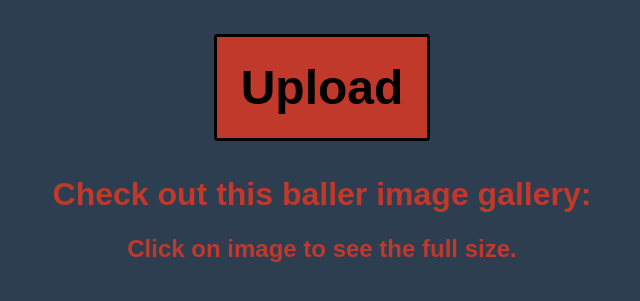
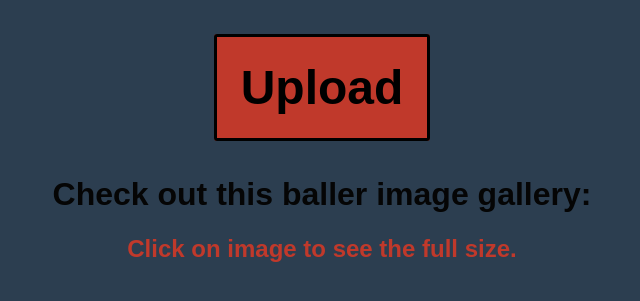
Before and after one commit to lpommers/KEA_Gallery, a PHP site: page /upload.php in a window 1280 px wide. Shown: the top 301 px of the page, without its empty margins (318-958 px from the left). Run offline with PHP 8.4, Linux system fonts and the light colour scheme; data that the repository does not hold is empty; some web fonts are replaced.

Commit message:
color h1

```diff
--- a/style.css
+++ b/style.css
@@ -46,7 +46,7 @@ nav ul li {
 }
 
 h1{
-	color:#c0392b;
+	color:#050505;
 	width: 50%;
 	margin-left: auto;
 	margin-right: auto;
```
